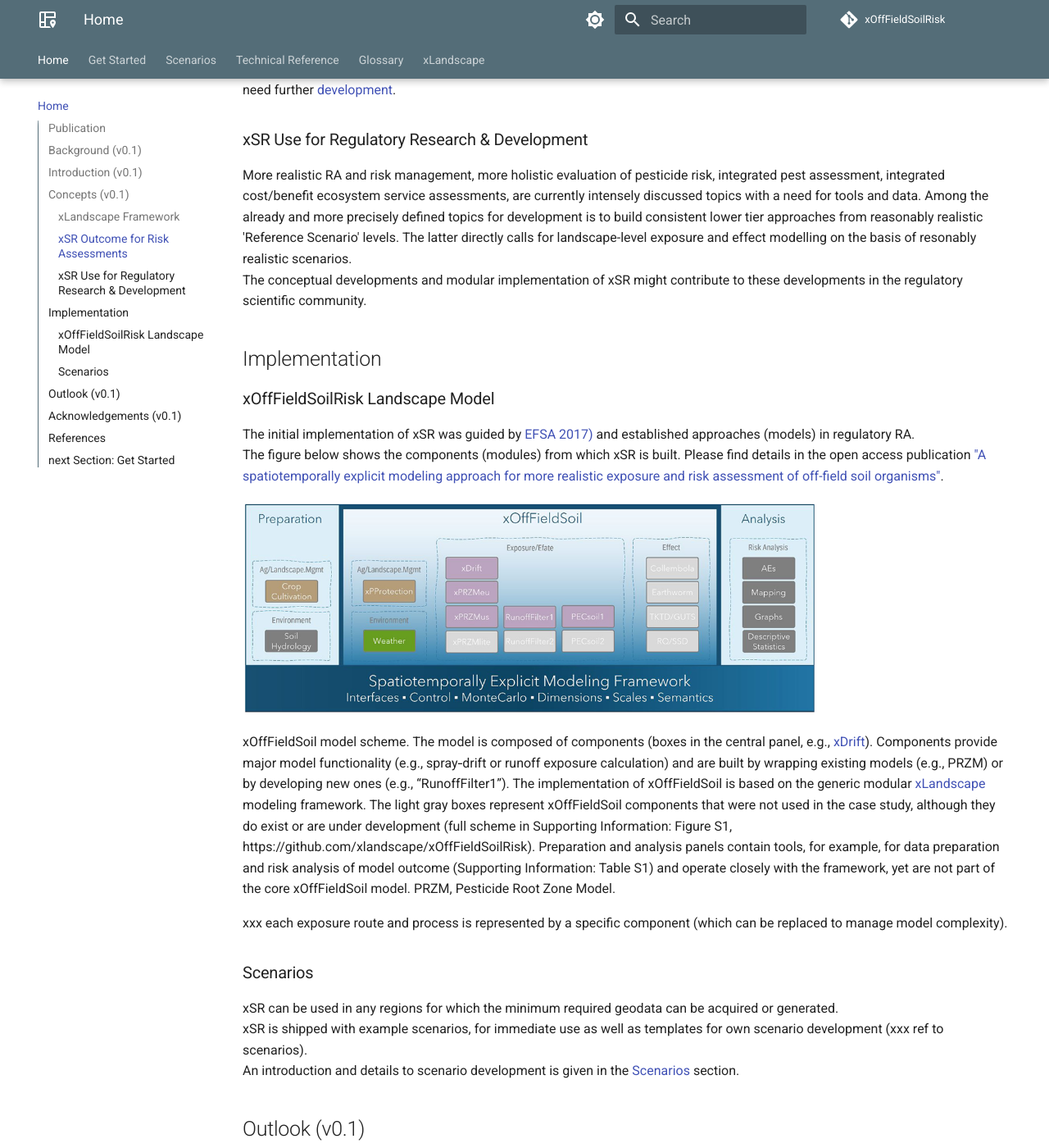
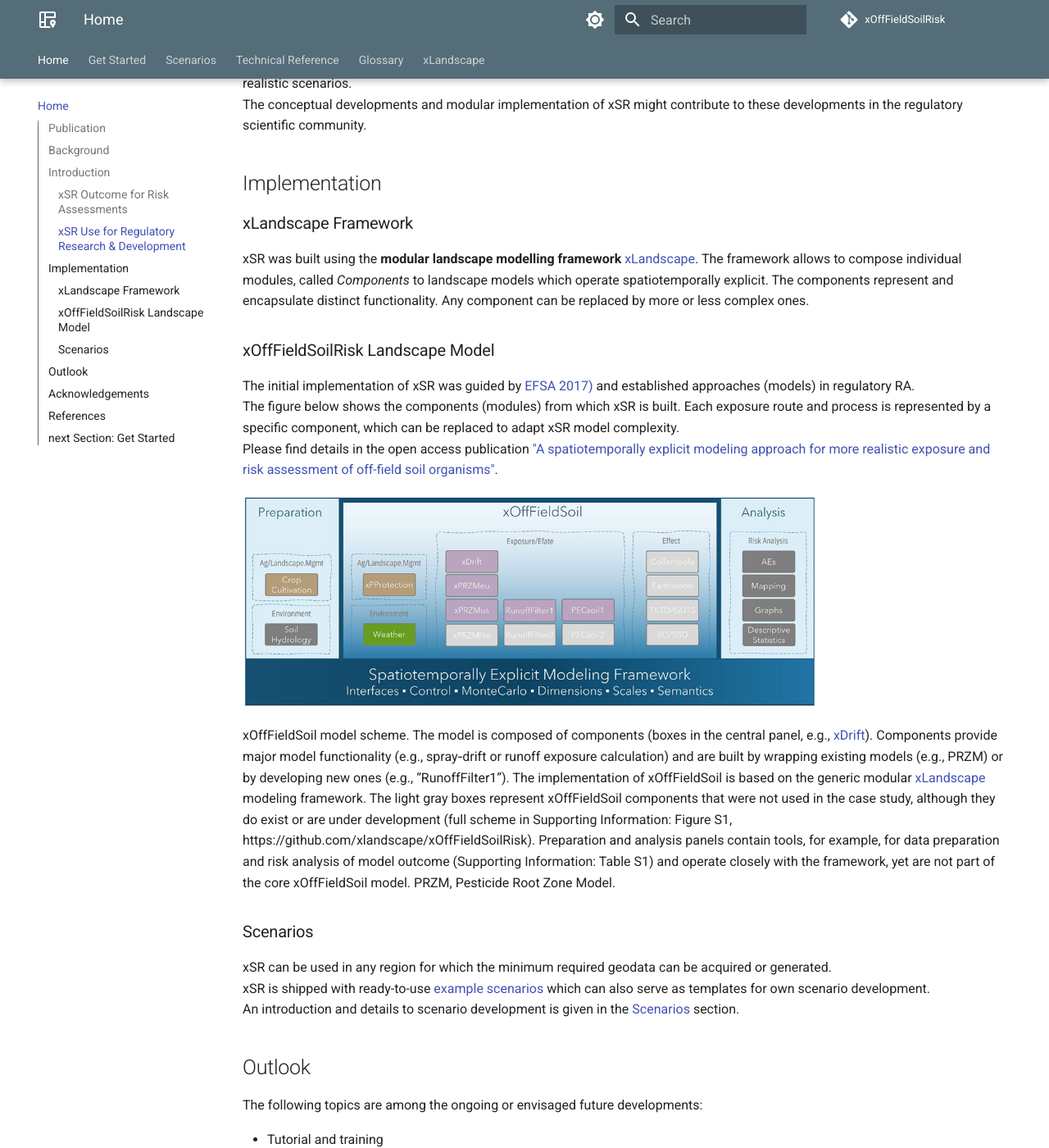
Before and after one commit to xlandscape/xOffFieldSoilRisk, an MkDocs documentation site: the page built from docs/index.md, in a window 1280 px wide and 1400 px high, scrolled down 1899 px. Shown: the whole window at 82% size. Built offline with MkDocs 1.6.1 and Material for MkDocs 9.7.7, drawn with Linux system fonts in a browser that asks for light colours; comment, search, counter and statistics services are not loaded; some of the changed text lies outside the part shown.

Commit message:
docu: draft 'Home' section

```diff
--- a/docs/index.md
+++ b/docs/index.md
@@ -7,7 +7,7 @@
 An introduction to the topic is given in an **open access** publication in IEAM: [A spatiotemporally explicit modeling approach for more realistic exposure and risk assessment of off-field soil organisms](https://onlinelibrary.wiley.com/doi/10.1002/ieam.4798).
 The xOffFieldSoilRisk approach has been presented at different scientific conferences: (xxx include pdfs of the presentations.)
 
-## Background (v0.1)
+## Background
 
 The authorization process of plant protection products (PPPs) includes comprehensive regulatory risk assessment (RA) for nontarget species, including soil organisms. The European Food Safety Authority (EFSA) has released a scientific opinion on [“addressing the state of the science on RA of PPPs for in-soil organisms” (EFSA PPR Panel, 2017)](https://www.efsa.europa.eu/en/efsajournal/pub/4690), in which spray-drift depositions and runoff are identified as the most relevant potential exposure routes of off-field soil organisms, whereby the term “off-field” refers to areas outside the agricultural field boundaries, that is, essentially to (semi-) natural areas present in cultivated landscapes.
 
@@ -17,17 +17,11 @@
 
 The EFSA PPR Panel (2017) outlined a first approach to estimate off-field soil exposure. The conservative character of the approach and the necessity for model and scenario development are indicated in EFSA PPR Panel (2017): “In the absence of appropriate off-field exposure scenarios… Since such models are not yet available for regulatory purposes at the European level, the simplifying assumption is made that the individual exposure routes can be assessed separately. Results of the different entry routes should then be summed, which is a conservative assumption because it neglects the different dynamic behavior of the processes.”
 
-## Introduction (v0.1)
+## Introduction
 
 With the background above, the aims for the present work are to **develop a model approach to appropriately combine off-field soil exposure due to runoff and drift** and to develop example **scenarios** based on real-world conditions.
 xOffFieldSoilRisk is built on the basis of the [**xLandscape**](xLandscape/xLandscape-intro.md#xlandscape) **framework**. xLandscape provides a modular approach to develop landscape models which operate spatiotemporally explicit. xLandscape is open source.
 In its initial version, xOffFieldSoil has been composed using exposure models which are established in the regulatory scientific exposure assessment of pesticides in Europe (eg, [FOCUSsw](https://esdac.jrc.ec.europa.eu/projects/focus-dg-sante)). However, these models are not open sources and come with limitations for their spatiotemporally explicit operation with a large number of local conditions as typical at landscape-level. Thus, future versions of xOffFieldSoilRisk are intended to consider exposure modules adapted for landscape-level application.
-
-## Concepts (v0.1)
-
-### xLandscape Framework
-
-xSR was built using the **modular landscape modelling framework** [xLandscape](xLandscape/xLandscape-intro.md#xlandscape). The framework allows to compose individual modules, called *Components* to landscape models which operate spatiotemporally explicit. The components represent and encapsulate distinct functionality. Any component can be replaced by more or less complex ones.
 
 ### xSR Outcome for Risk Assessments
 
@@ -42,24 +36,27 @@
 
 ## Implementation
 
+### xLandscape Framework
+
+xSR was built using the **modular landscape modelling framework** [xLandscape](xLandscape/xLandscape-intro.md#xlandscape). The framework allows to compose individual modules, called *Components* to landscape models which operate spatiotemporally explicit. The components represent and encapsulate distinct functionality. Any component can be replaced by more or less complex ones.
+
 ### xOffFieldSoilRisk Landscape Model
 
 The initial implementation of xSR was guided by [EFSA 2017)](https://www.efsa.europa.eu/en/efsajournal/pub/4690) and established approaches (models) in regulatory RA.
-The figure below shows the components (modules) from which xSR is built. Please find details in the open access publication ["A spatiotemporally explicit modeling approach for more realistic exposure and risk assessment of off-field soil organisms"](https://onlinelibrary.wiley.com/doi/10.1002/ieam.4798).
+The figure below shows the components (modules) from which xSR is built. Each exposure route and process is represented by a specific component, which can be replaced to adapt xSR model complexity.
+Please find details in the open access publication ["A spatiotemporally explicit modeling approach for more realistic exposure and risk assessment of off-field soil organisms"](https://onlinelibrary.wiley.com/doi/10.1002/ieam.4798).
 
 <img src="img/xOffFieldSoilRisk model.png" alt="xOffFieldSoilRisk" width="700"/>
 
  xOffFieldSoil model scheme. The model is composed of components (boxes in the central panel, e.g., [xDrift](https://www.sciencedirect.com/science/article/pii/S235271102030323X)). Components provide major model functionality (e.g., spray‐drift or runoff exposure calculation) and are built by wrapping existing models (e.g., PRZM) or by developing new ones (e.g., “RunoffFilter1”). The implementation of xOffFieldSoil is based on the generic modular [xLandscape](xLandscape/xLandscape-intro.md#xlandscape) modeling framework. The light gray boxes represent xOffFieldSoil components that were not used in the case study, although they do exist or are under development (full scheme in Supporting Information: Figure S1, https://github.com/xlandscape/xOffFieldSoilRisk). Preparation and analysis panels contain tools, for example, for data preparation and risk analysis of model outcome (Supporting Information: Table S1) and operate closely with the framework, yet are not part of the core xOffFieldSoil model. PRZM, Pesticide Root Zone Model.
 
- xxx each exposure route and process is represented by a specific component (which can be replaced to manage model complexity).
-
 ### Scenarios
 
-xSR can be used in any regions for which the minimum required geodata can be acquired or generated.
-xSR is shipped with example scenarios, for immediate use as well as templates for own scenario development (xxx ref to scenarios).
+xSR can be used in any region for which the minimum required geodata can be acquired or generated.
+xSR is shipped with ready-to-use [example scenarios](scenarios/scenarios-examples.md) which can also serve as templates for own scenario development.
 An introduction and details to scenario development is given in the [Scenarios](scenarios/intro-scenarios.md#introduction) section.
 
-## Outlook (v0.1)
+## Outlook
 
 The following topics are among the ongoing or envisaged future developments:
 
@@ -70,7 +67,7 @@
 - Extended analysis and visualisation functionality
 - Standardisation of model outputs and reporting (as discussed in the regulatory scientific community)
 
-## Acknowledgements (v0.1)
+## Acknowledgements
 The development of the xSR landscape model was initiated by Thorsten Schad (tschadwork@gmail.com). It's realisation was only possibly due to the contribution of colleagues listed below and the sponsoring by Bayer AG.
 
 | Role / Activity   | Person      |
@@ -86,12 +83,11 @@
 
 ## References
 
-Bub, S., https://www.sciencedirect.com/science/article/pii/S235271102030323X
+Bub, S., Schad, T., Gao, Z. 2020. [XDrift—An R package to simulate spatially explicit pesticide spray-drift exposure of non-target-species habitats at landscape scales.](https://www.sciencedirect.com/science/article/pii/S235271102030323X)
 
-[(EFSA PPR Panel, 2017)](https://www.efsa.europa.eu/en/efsajournal/pub/4690). 2017. Scientific Opinion addressing the state of the science on risk assessment of plant protection products for in‐soil organisms. EFSA Journal. Wiley Online Library.
+EFSA PPR Panel. 2017. [Scientific Opinion addressing the state of the science on risk assessment of plant protection products for in‐soil organisms.](https://www.efsa.europa.eu/en/efsajournal/pub/4690) EFSA Journal. Wiley Online Library.
 
-Valery E Forbes, Annika Agatz, Roman Ashauer, Kevin R Butt, Yvan Capowiez, Sabine Duquesne, Gregor Ernst, Andreas Focks, Andre Gergs, Mark E Hodson, Martin Holmstrup, Alice SA Johnston, Mattia Meli, Dirk Nickisch, Silvia Pieper, Kim J Rakel, Melissa Reed, Joerg Roembke, Ralf B Schäfer, Pernille Thorbek, David J Spurgeon, Erik Van den Berg, Cornelis AM Van Gestel, Mathilde I Zorn, Vanessa Roeben, **Mechanistic Effect Modeling of Earthworms in the Context of Pesticide Risk Assessment: Synthesis of the FORESEE Workshop**, Integrated Environmental Assessment and Management, Volume 17, Issue 2, 1 March 2021, Pages 352–363, https://doi.org/10.1002/ieam.4338
-
+Valery E Forbes, Annika Agatz, Roman Ashauer, Kevin R Butt, Yvan Capowiez, Sabine Duquesne, Gregor Ernst, Andreas Focks, Andre Gergs, Mark E Hodson, Martin Holmstrup, Alice SA Johnston, Mattia Meli, Dirk Nickisch, Silvia Pieper, Kim J Rakel, Melissa Reed, Joerg Roembke, Ralf B Schäfer, Pernille Thorbek, David J Spurgeon, Erik Van den Berg, Cornelis AM Van Gestel, Mathilde I Zorn, Vanessa Roeben, [Mechanistic Effect Modeling of Earthworms in the Context of Pesticide Risk Assessment: Synthesis of the FORESEE Workshop,](https://doi.org/10.1002/ieam.4338) Integrated Environmental Assessment and Management, Volume 17, Issue 2, 1 March 2021, Pages 352–363.
 
 ## next Section: [Get Started][def]
 
```
